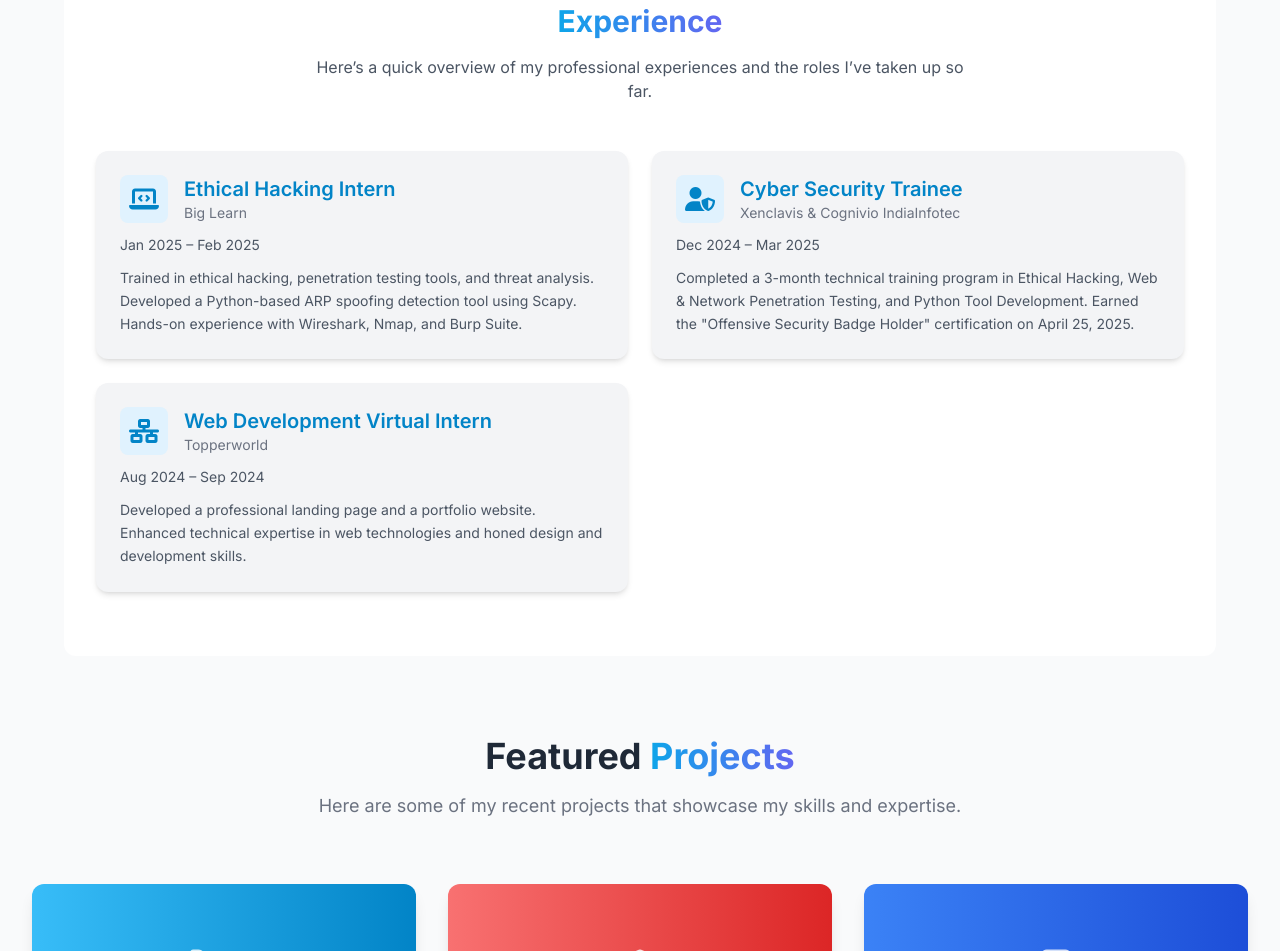
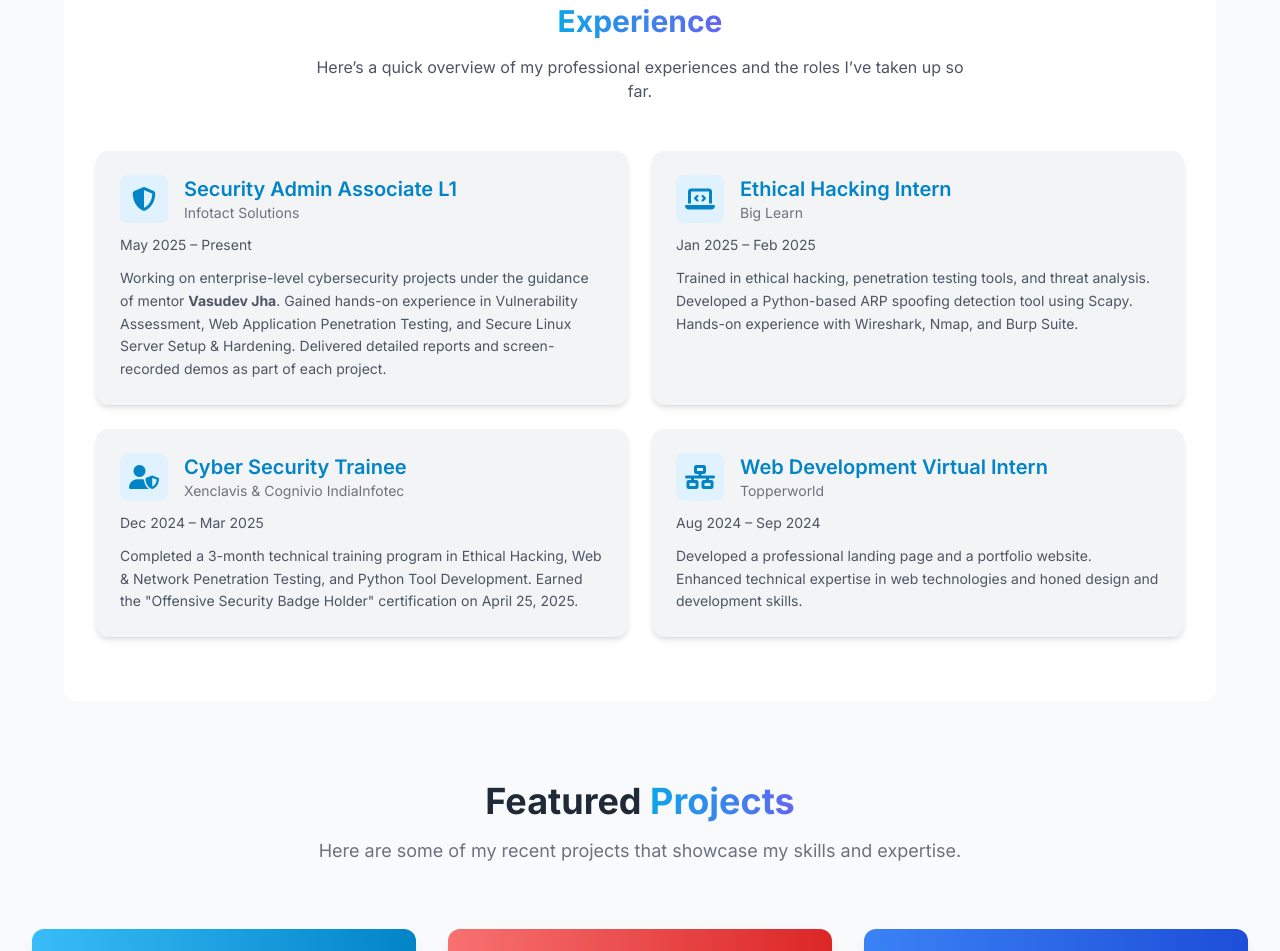
Before and after one commit to mcranjit/Portfolio, a plain HTML site: page index.html in a window 1280 px wide. Shown: the part 2045-2996 px from the top of the page. Drawn offline with nearby package versions, Linux system fonts and the light colour scheme; a script that the page names is missing.

Commit message:
Update index.html

```diff
--- a/index.html
+++ b/index.html
@@ -389,7 +389,24 @@
     </div>
 
     <div class="grid md:grid-cols-2 gap-6">
-      <!-- Card 1 -->
+        <!-- Card 1 -->
+        <div class="bg-gray-100 dark:bg-gray-700 p-6 rounded-xl shadow-md hover:shadow-xl hover:-translate-y-1 transition-all space-y-3">
+          <div class="flex items-center gap-4">
+            <div class="w-12 h-12 bg-primary-100 dark:bg-primary-900/30 rounded-lg flex items-center justify-center">
+              <i class="fas fa-shield-alt text-primary-600 dark:text-primary-400 text-2xl"></i>
+            </div>
+            <div>
+              <h3 class="text-xl font-semibold text-primary-600 dark:text-primary-400">Security Admin Associate L1</h3>
+              <p class="text-sm text-gray-500 dark:text-gray-300">Infotact Solutions</p>
+            </div>
+          </div>
+          <p class="text-gray-600 dark:text-gray-300 text-sm">May 2025 – Present</p>
+          <p class="text-gray-600 dark:text-gray-300 text-sm leading-relaxed">
+            Working on enterprise-level cybersecurity projects under the guidance of mentor <strong>Vasudev Jha</strong>. Gained hands-on experience in Vulnerability Assessment, Web Application Penetration Testing, and Secure Linux Server Setup & Hardening. Delivered detailed reports and screen-recorded demos as part of each project.
+          </p>
+        </div>
+
+      <!-- Card 2 -->
       <div class="bg-gray-100 dark:bg-gray-700 p-6 rounded-xl shadow-md hover:shadow-xl hover:-translate-y-1 transition-all space-y-3">
         <div class="flex items-center gap-4">
           <div class="w-12 h-12 bg-primary-100 dark:bg-primary-900/30 rounded-lg flex items-center justify-center">
@@ -404,7 +421,7 @@
         <p class="text-gray-600 dark:text-gray-300 text-sm leading-relaxed">Trained in ethical hacking, penetration testing tools, and threat analysis. Developed a Python-based ARP spoofing detection tool using Scapy. Hands-on experience with Wireshark, Nmap, and Burp Suite.</p>
       </div>
 
-      <!-- Card 2 -->
+      <!-- Card 3 -->
       <div class="bg-gray-100 dark:bg-gray-700 p-6 rounded-xl shadow-md hover:shadow-xl hover:-translate-y-1 transition-all space-y-3">
         <div class="flex items-center gap-4">
           <div class="w-12 h-12 bg-primary-100 dark:bg-primary-900/30 rounded-lg flex items-center justify-center">
@@ -419,7 +436,7 @@
         <p class="text-gray-600 dark:text-gray-300 text-sm leading-relaxed">Completed a 3-month technical training program in Ethical Hacking, Web & Network Penetration Testing, and Python Tool Development. Earned the "Offensive Security Badge Holder" certification on April 25, 2025.</p>
       </div>
 
-      <!-- Card 3 -->
+      <!-- Card 4 -->
       <div class="bg-gray-100 dark:bg-gray-700 p-6 rounded-xl shadow-md hover:shadow-xl hover:-translate-y-1 transition-all space-y-3">
         <div class="flex items-center gap-4">
           <div class="w-12 h-12 bg-primary-100 dark:bg-primary-900/30 rounded-lg flex items-center justify-center">
```
